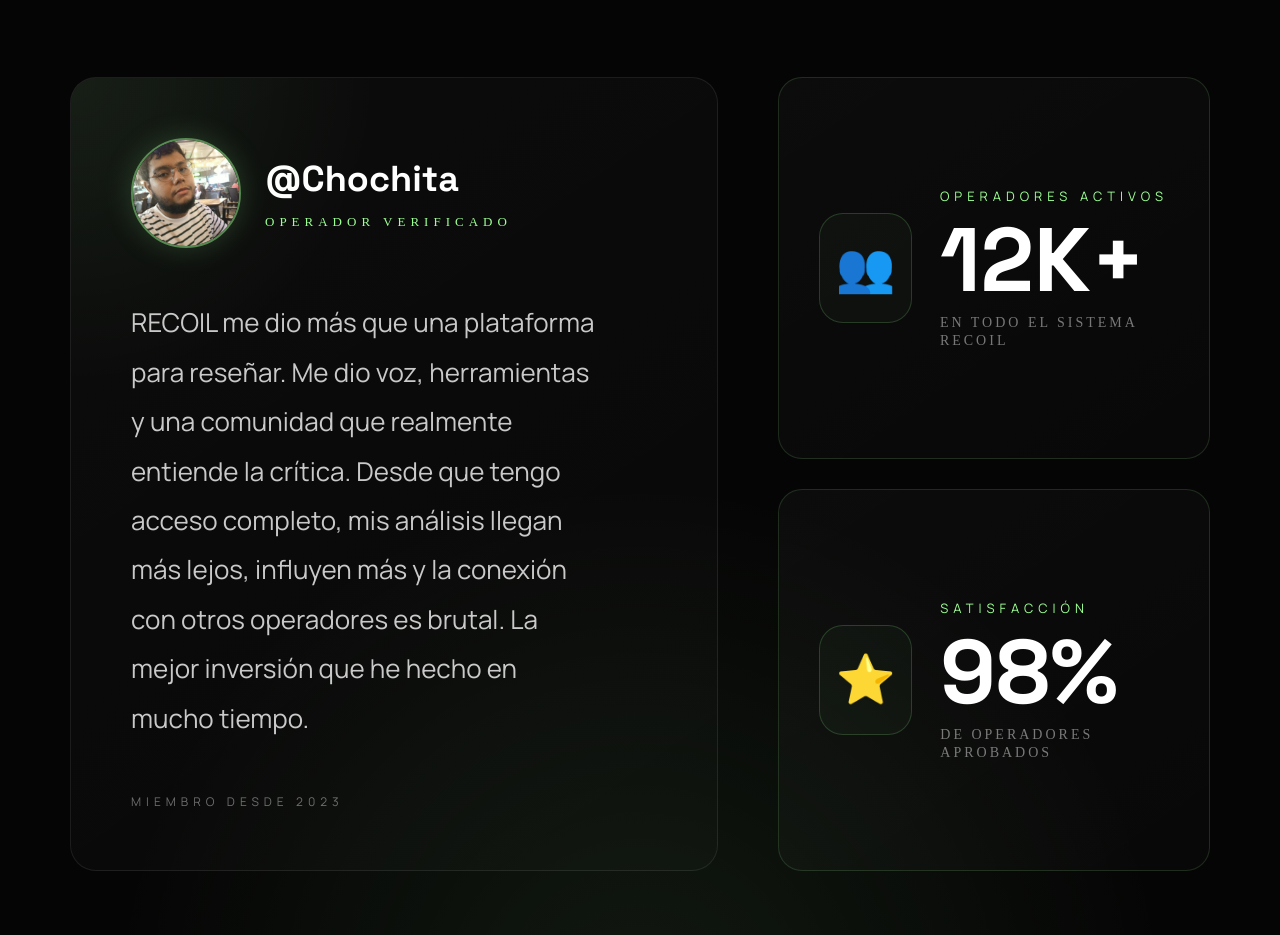
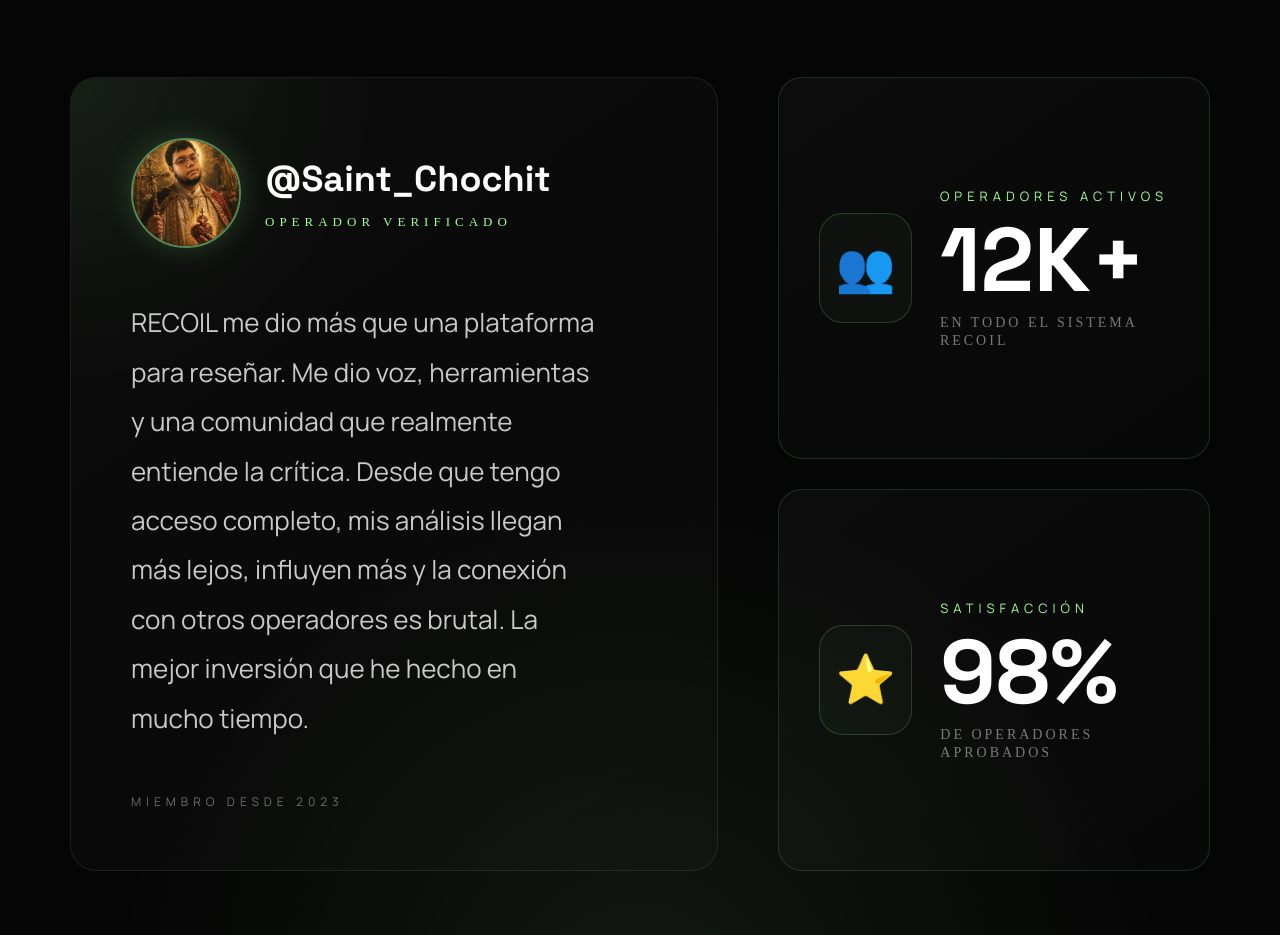
Before and after one commit to MarcosGarciaC/recoilwebpage, a React (Vite) app in the folder frontend/: page /premium in a window 1280 px wide. Shown: the part 2400-3335 px from the top of the page. Built offline with nearby package versions, Linux system fonts and the light colour scheme; a web font is replaced by a local one.

Commit message:
Agregar a saint chochit
es un santo

```diff
--- a/frontend/src/pages/Premium/Premium.jsx
+++ b/frontend/src/pages/Premium/Premium.jsx
@@ -6,6 +6,7 @@
 import user2 from '../../assets/users/User02.jpg'
 import user3 from '../../assets/users/User03.jpg'
 import user4 from '../../assets/users/User04.jpg'
+import user5 from '../../assets/users/User05.jpg'
 
 
 
@@ -326,10 +327,10 @@
 
             <div className="featured-review__user">
 
-                <img className="featured-review__avatar" src={user1} alt="usuario" />
+                <img className="featured-review__avatar" src={user5} alt="usuario" />
 
                 <div>
-                    <h3>@Chochita</h3>
+                    <h3>@Saint_Chochit</h3>
                     <span>OPERADOR VERIFICADO</span>
                 </div>
 
```
Also changed, not shown: frontend/src/assets/Users/User05.jpg (added).
